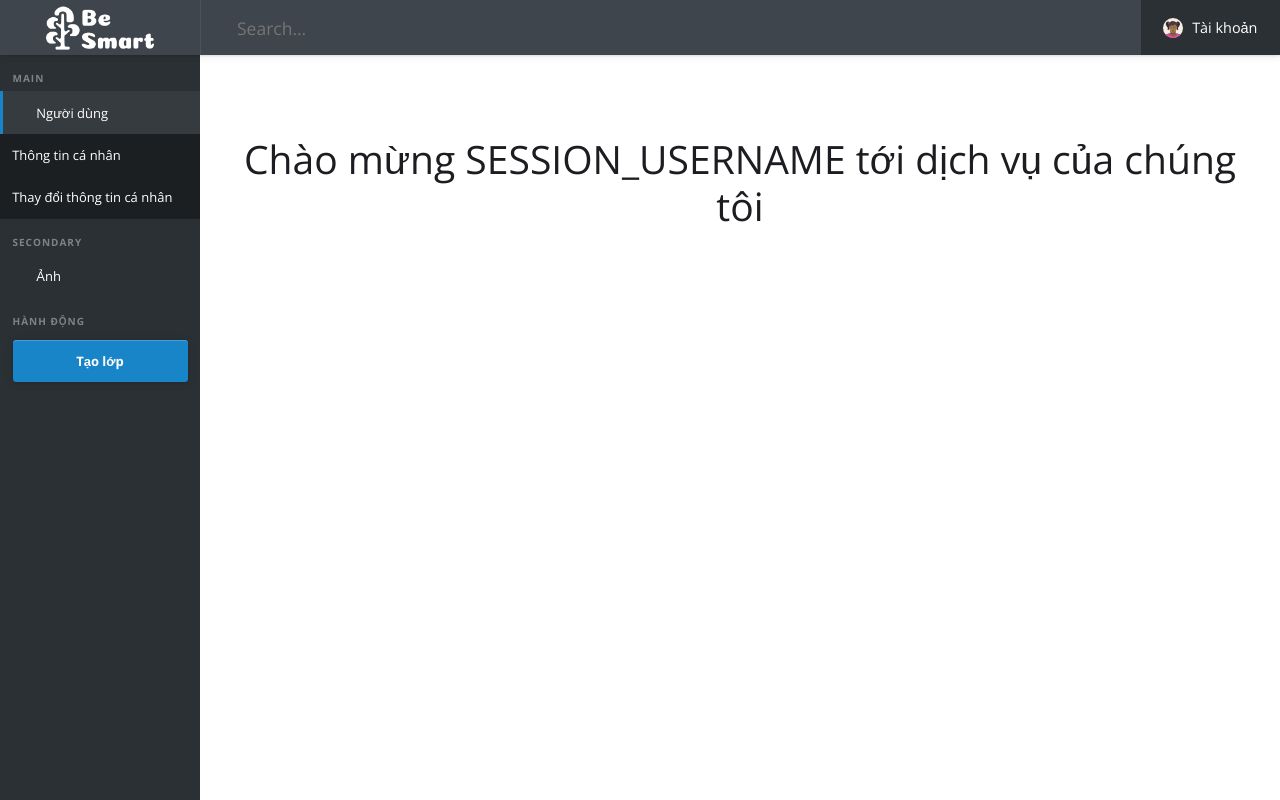
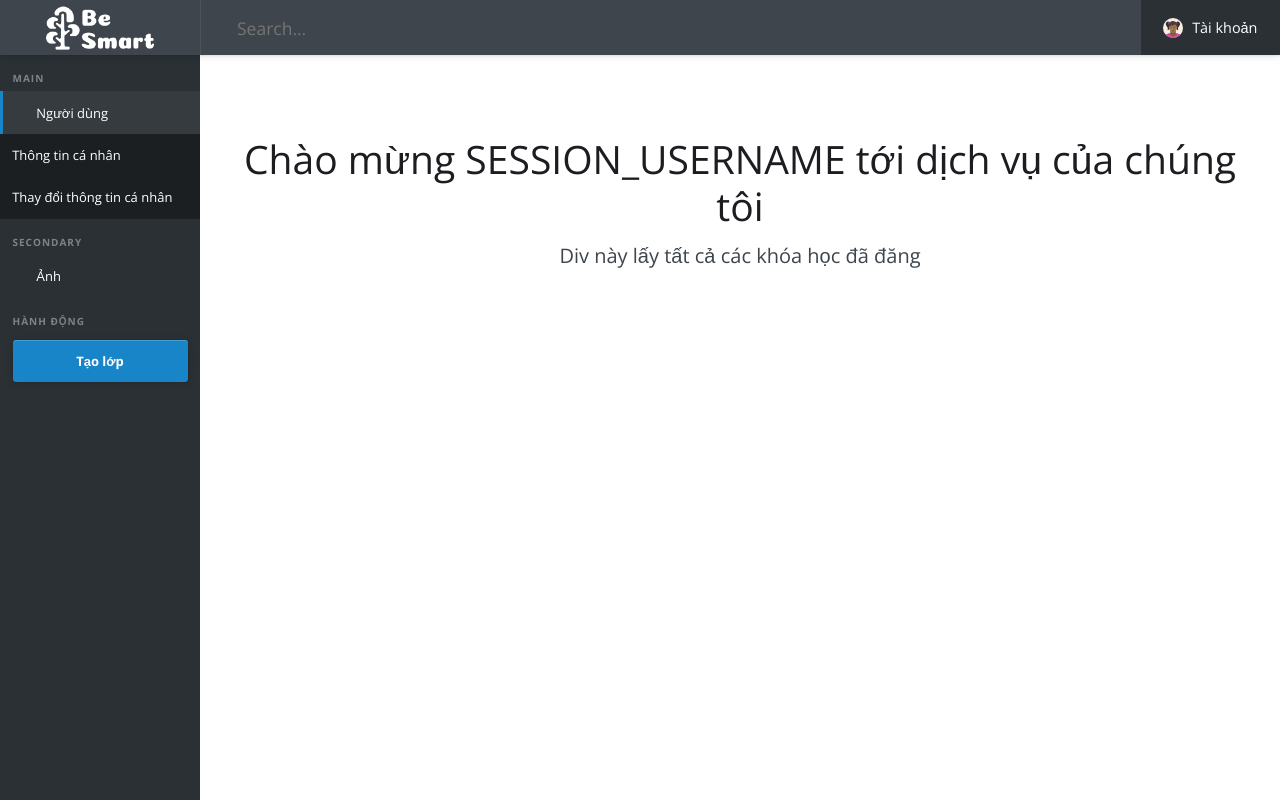
Before and after one commit to b1team/examination-web, a Python web app: template templates/teacher.html in a window 1280 px wide. Run offline with Jinja, Linux system fonts and the light colour scheme; the template is opened without the code that fills it, so the values that code supplies are empty.

Commit message:
update teacher html

```diff
--- a/templates/teacher.html
+++ b/templates/teacher.html
@@ -73,7 +73,7 @@
 		<div class="cd-content-wrapper">
 		  <div class="text-component text-center">
 			<h2>Chào mừng SESSION_USERNAME tới dịch vụ của chúng tôi</h2>
-
+			<div class="getAllRoom"> Div này lấy tất cả các khóa học đã đăng</div>
 		  </div>
 		</div> <!-- .content-wrapper -->
 	  </main> <!-- .cd-main-content -->
```
